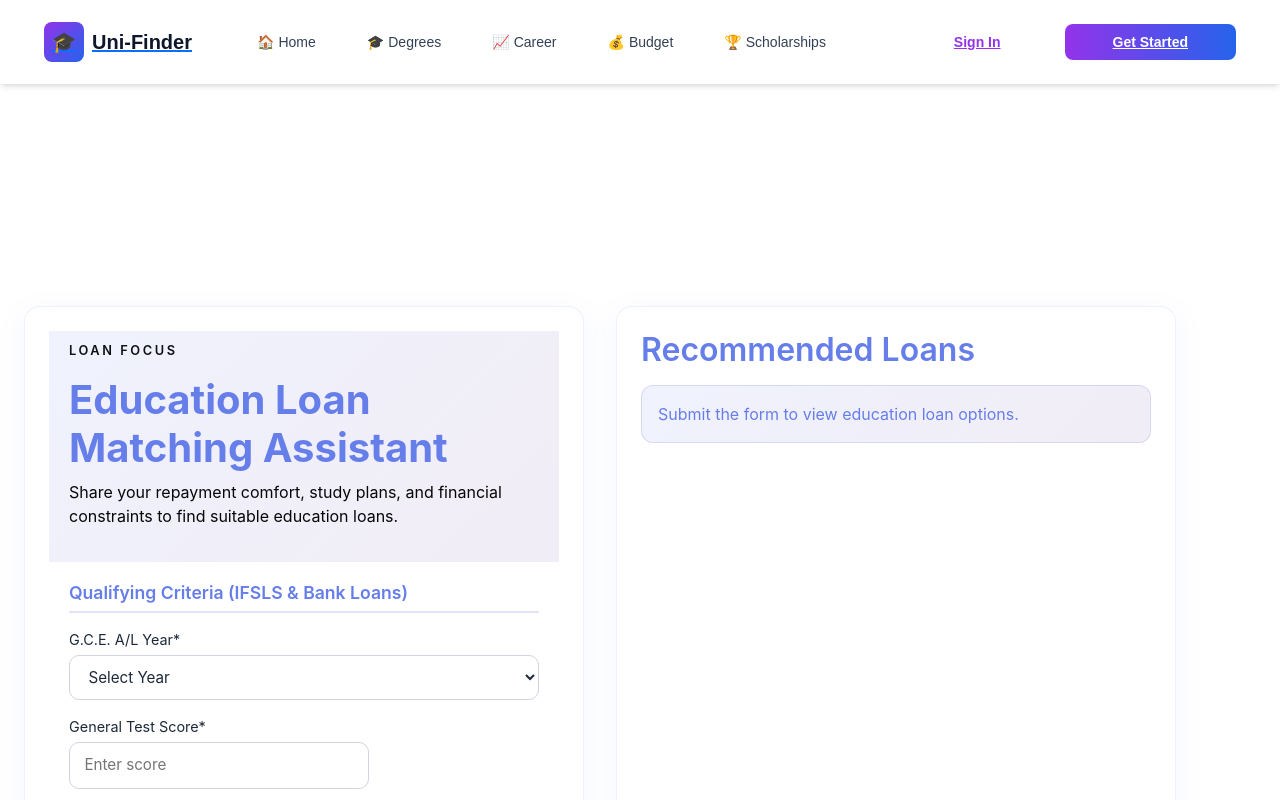
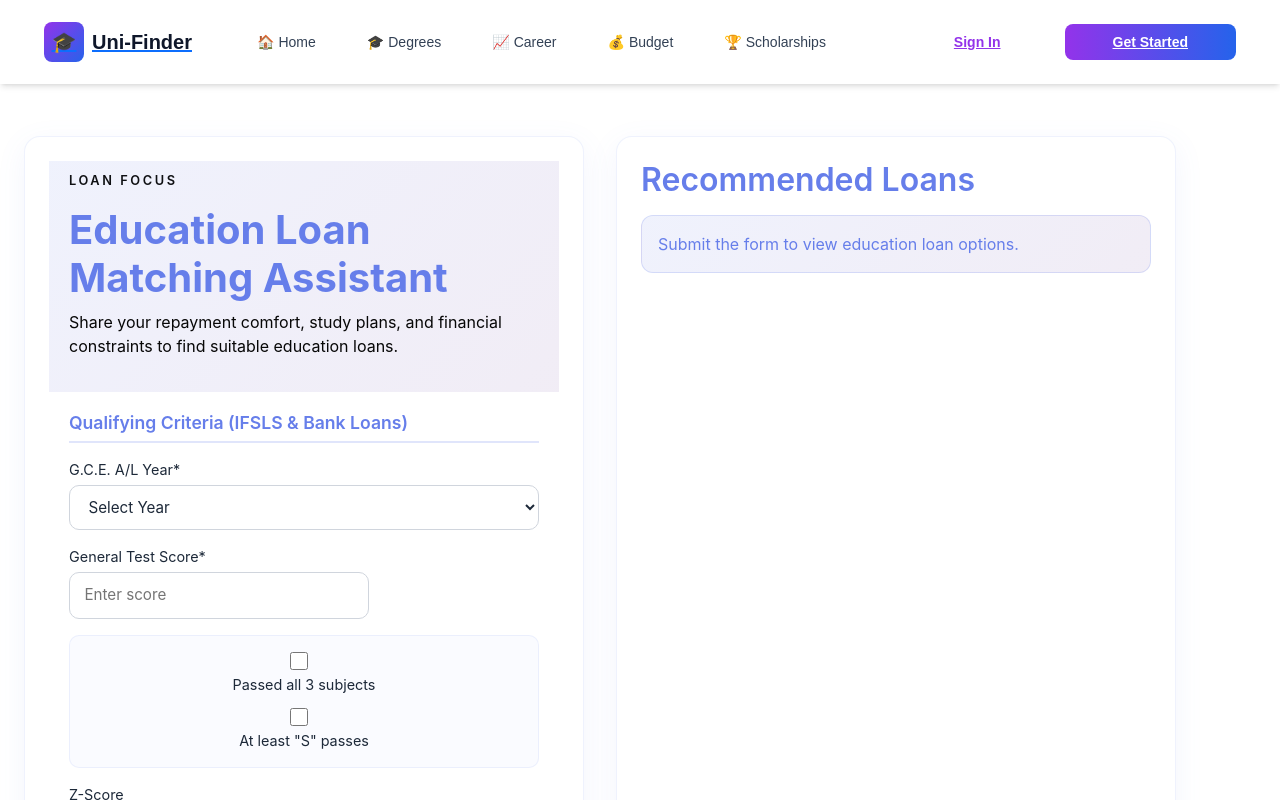
Before and after one commit to Y4S1-Projects/Uni-Finder, a React (Create React App) app in the folder frontend/: page /scholarship-matcher/loans in a window 1280 px wide. Shown: the top 800 px of the page. Built offline with nearby package versions, Linux system fonts and the light colour scheme.

Commit message:
Update styles.css

```diff
--- a/frontend/src/scholarship_loan_matcher/styles.css
+++ b/frontend/src/scholarship_loan_matcher/styles.css
@@ -1,11 +1,11 @@
 .matcher-page {
-  margin-top: 50px;
+  margin-top: -1.5rem;
   display: flex;
   flex-direction: column;
   gap: 2rem;
-  padding: 6rem 1.5rem 4rem;
+  padding: 0 1.5rem 4rem;
   max-width: 1200px;
-  /* margin: 0 auto; */
+
   font-family: 'Inter', system-ui, -apple-system, BlinkMacSystemFont, sans-serif;
   min-height: 100vh;
   background: #ffffff;
@@ -331,8 +331,8 @@
 
 .matcher-landing {
   max-width: 1200px;
-  margin: 50px auto;
-  padding: 6rem 1.5rem 4rem;
+  margin: 0 auto;
+  padding: 1rem 1.5rem 4rem;
   display: flex;
   flex-direction: column;
   gap: 2rem;
```
